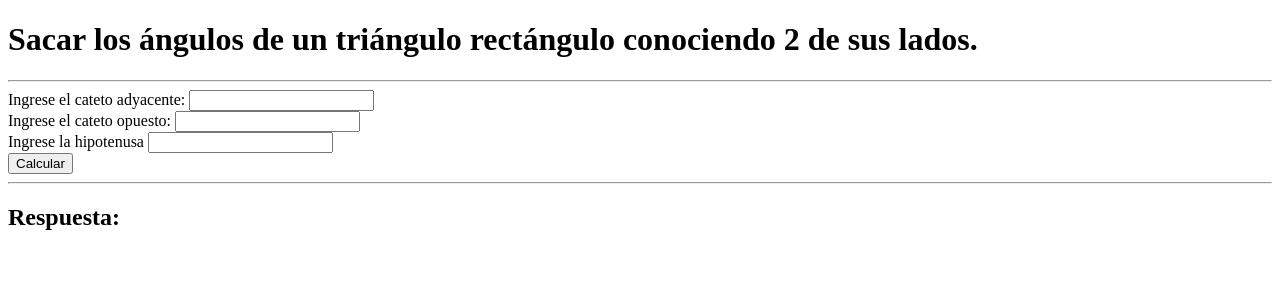
After one commit to SrCroy/practicas01TPI, a PHP site: page /paginas/ejercicio-13.php in a window 1280 px wide. The commit adds this page. Shown: the top 300 px of the page. Run offline with PHP 8.4, Linux system fonts and the light colour scheme.

Commit message:
Agreando ejercicio 13

```diff
--- a/index.php
+++ b/index.php
@@ -21,6 +21,7 @@
         <li><a href="paginas/ejercicio-10.php">Ejercicio 10</a></li>
         <li><a href="paginas/ejercicio-11.php">Ejercicio 11</a></li>
         <li><a href="paginas/ejercicio-12.php">Ejercicio 12</a></li>
+        <li><a href="paginas/ejercicio-13.php">Ejercicio 13</a></li>
     </ul>
 </body>
 </html>
--- /dev/null
+++ b/paginas/ejercicio-13.php
@@ -0,0 +1,61 @@
+<?php
+//Sacar los ángulos de un triángulo rectángulo conociendo 2 de sus lados.
+$catetoAbyacente = 0;
+$catetoOpuesto = 0;
+$hipotenusa = 0;
+$respuesta = "";
+$grado = 0;
+if ($_SERVER['REQUEST_METHOD'] == "POST") {
+    if (isset($_POST['catetoAdyacente'], $_POST['hipotenusa'])) {
+
+        $catetoAbyacente = $_POST['catetoAdyacente'];
+        $hipotenusa = $_POST['hipotenusa'];
+
+        $grado = rad2deg(acos($catetoOpuesto/$hipotenusa));
+        $respuesta = "El grado entre el cateto adyacente y la hipotenusa es de: ". $grado;
+    }
+    elseif (isset($_POST['catetoOpuesto'], $_POST['hipotenusa'])) {
+
+        $catetoOpuesto = $_POST['catetoOpuesto'];
+        $hipotenusa = $_POST['hipotenusa'];
+
+        $grado = rad2deg(asin($catetoOpuesto/$hipotenusa));
+        $respuesta = "El grado entre el cateto opuesto y la hipotenusa es de: ". $grado;
+    }
+    elseif (isset($_POST['catetoOpuesto'], $_POST['catetoAdyacente'])) {
+
+        $catetoOpuesto = $_POST['catetoOpuesto'];
+        $catetoAbyacente = $_POST['catetoAdyacente'];
+
+        $grado = rad2deg(atan($catetoOpuesto/$catetoAbyacente));
+        $respuesta = "El grado entre el cateto opuesto y el cateto abyacente es de: ". $grado;
+    }
+}
+?>
+
+<!DOCTYPE html>
+<html lang="en">
+<head>
+    <meta charset="UTF-8">
+    <meta name="viewport" content="width=device-width, initial-scale=1.0">
+    <title>Ejercicio 13</title>
+</head>
+<body>
+    <h1>Sacar los ángulos de un triángulo rectángulo conociendo 2 de sus lados.</h1>
+    <hr>
+    <form action="" method="POST">
+        <label for="">Ingrese el cateto adyacente: </label>
+        <input type="text" name="catetoAdyacente" id="">
+        <br>
+        <label for="">Ingrese el cateto opuesto: </label>
+        <input type="text" name="catetoOpuesto" id="">
+        <br>
+        <label for="">Ingrese la hipotenusa</label>
+        <input type="text" name="hipotenusa" id="">
+        <br>
+        <input type="submit" value="Calcular">
+    </form>
+    <hr>
+    <h2>Respuesta: <?= $respuesta?></h2>
+</body>
+</html>
```
